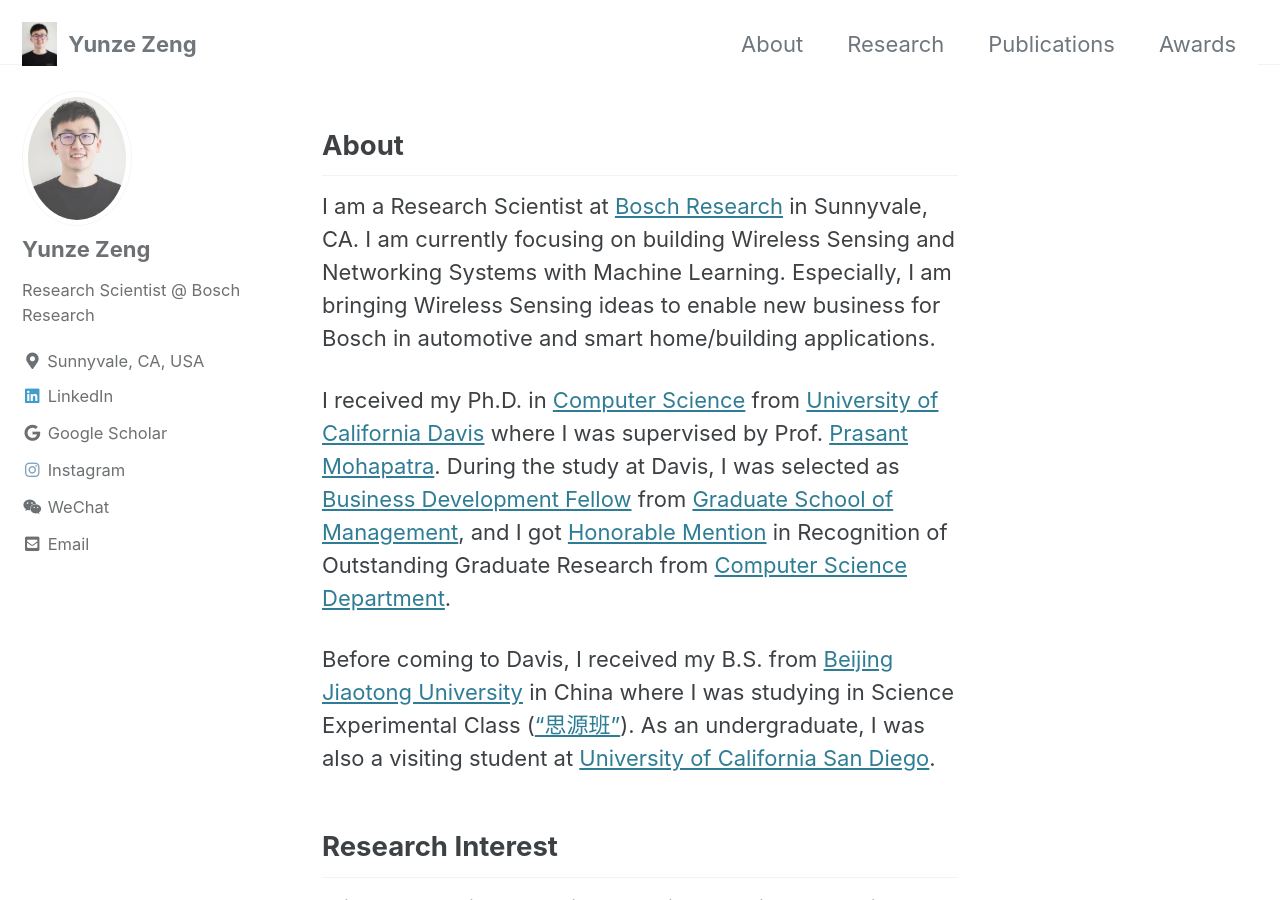
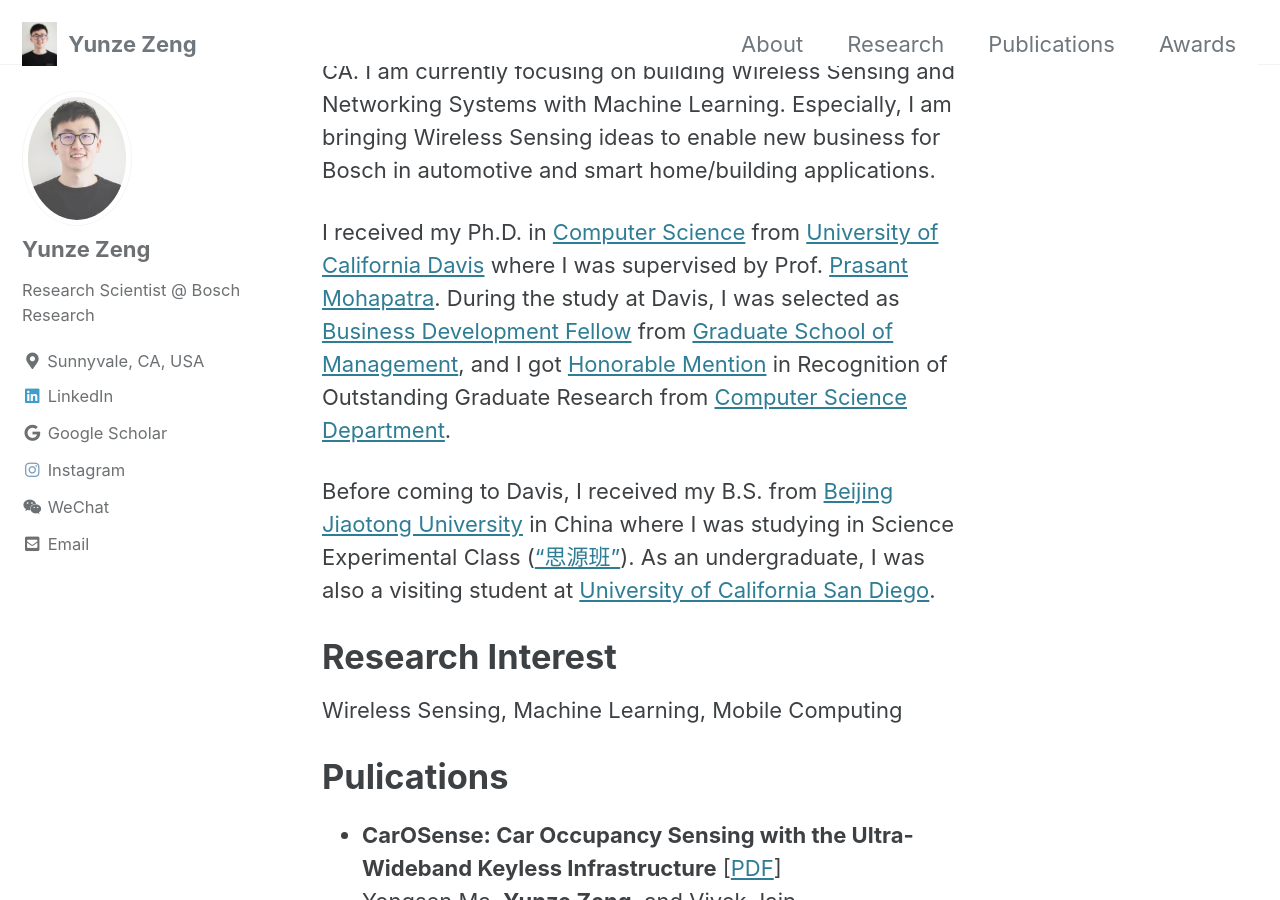
Before and after one commit to yunze/yunze.github.io, a Jekyll site: the page built from index.md, in a window 1280 px wide and 900 px high. Built offline with Jekyll 4.4.1, drawn with Linux system fonts in a browser that asks for light colours; cached includes are drawn as plain includes.

Commit message:
Update index.md

```diff
--- a/index.md
+++ b/index.md
@@ -1,5 +1,4 @@
 ---
-title: Yunze Zeng
 layout: single
 author_profile: true
 toc: false
@@ -7,20 +6,17 @@ toc_label: "Content"
 toc_icon: "cog"
 toc_sticky: true
 ---
-
-## About
-
 I am a Research Scientist at [Bosch Research](https://www.bosch.com/research/) in Sunnyvale, CA. I am currently focusing on building Wireless Sensing and Networking Systems with Machine Learning. Especially, I am bringing Wireless Sensing ideas to enable new business for Bosch in automotive and smart home/building applications.
 
 I received my Ph.D. in [Computer Science](https://cs.ucdavis.edu/) from [University of California Davis](https://www.ucdavis.edu/) where I was supervised by Prof. [Prasant Mohapatra](https://faculty.engineering.ucdavis.edu/mohapatra/). During the study at Davis, I was selected as [Business Development Fellow](https://gsm.ucdavis.edu/profile/yunze-zeng) from [Graduate School of Management](https://gsm.ucdavis.edu/), and I got [Honorable Mention](https://cs.ucdavis.edu/news) in Recognition of Outstanding Graduate Research from [Computer Science Department](https://cs.ucdavis.edu/).
 
 Before coming to Davis, I received my B.S. from [Beijing Jiaotong University](http://en.njtu.edu.cn/) in China where I was studying in Science Experimental Class (["思源班"](https://baike.baidu.com/item/%E6%80%9D%E6%BA%90%E7%8F%AD)). As an undergraduate, I was also a visiting student at [University of California San Diego](https://ucsd.edu/).
 
-## Research Interest
+# Research Interest
 
 Wireless Sensing, Machine Learning, Mobile Computing
 
-## Pulications
+# Pulications
 
 - **CarOSense: Car Occupancy Sensing with the Ultra-Wideband Keyless Infrastructure** [[PDF](/assets/pdfs/CarOSense_ACM_IWMUT_2020.pdf)]\
 Yongsen Ma, **<u>Yunze Zeng</u>**, and Vivek Jain\
@@ -107,7 +103,7 @@ Amit Pande, **<u>Yunze Zeng</u>**, Aweek K. Das, Prasant Mohapatra, Sheridan Miy
 Victor Omwando, Amit Pande, **<u>Yunze Zeng</u>**, and Prasant Mohapatra\
 *ACM WiNTECH @ Mobicom 2013*
 
-## Awards
+# Awards
 
 - **Best Paper Runner-up Award** at IEEE SECON 2020
 - **Robert Bosch Innovation Award** (4 projects per year for the whole company), Robert Bosch LLC 2019
```
